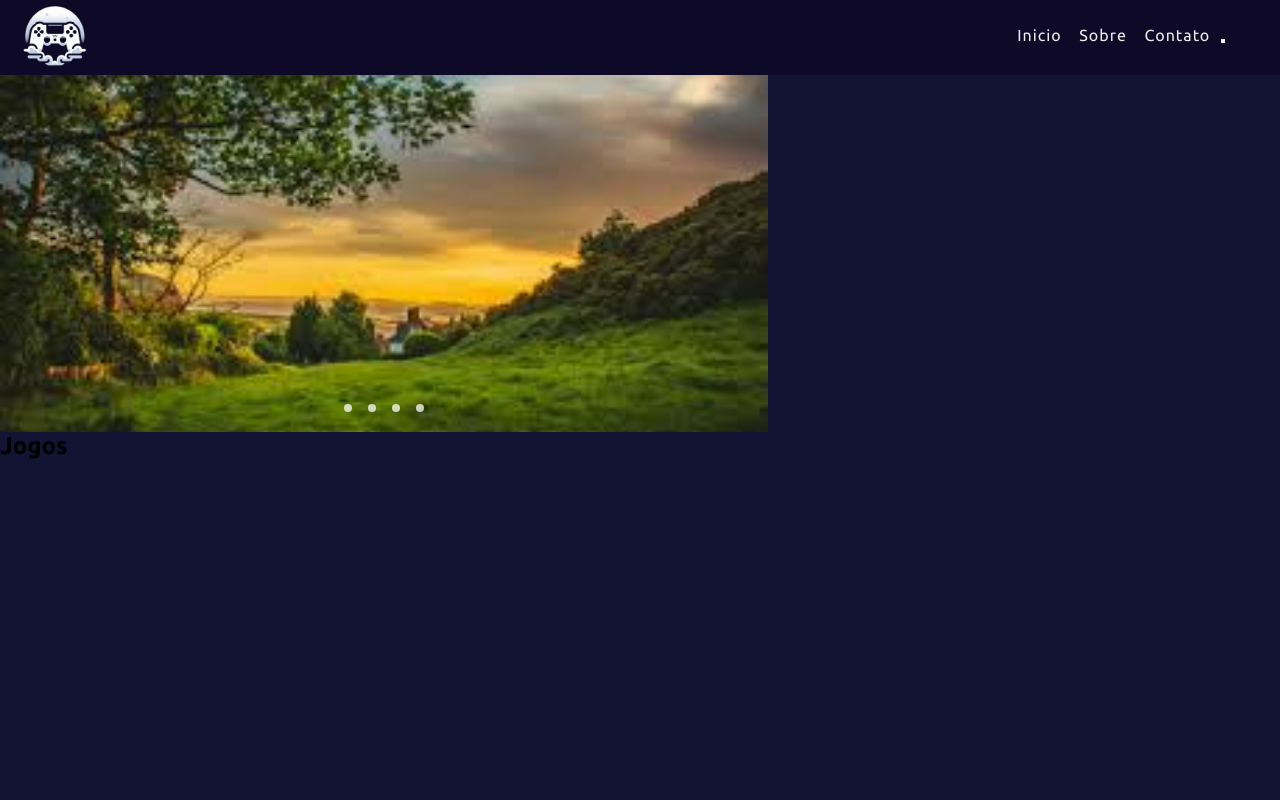
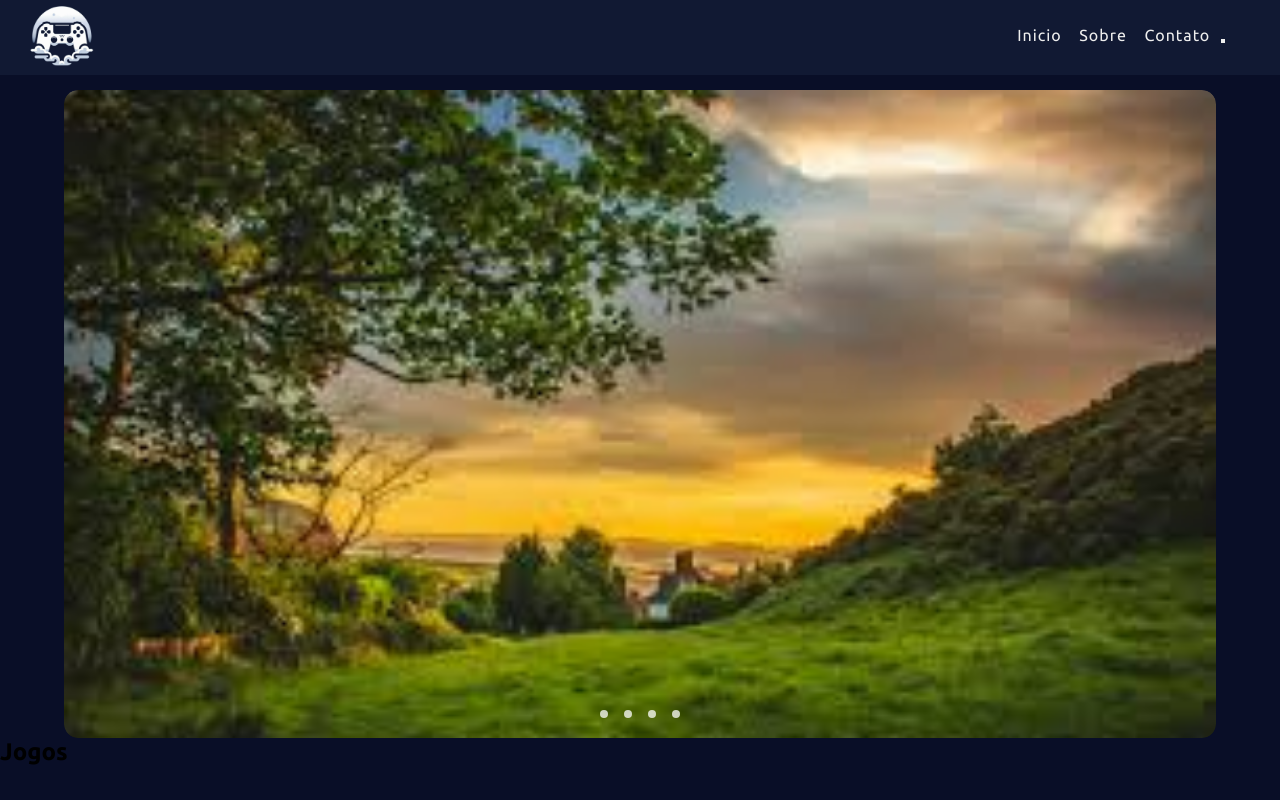
Before and after one commit to lucasbrasso/TechAcademy-2, a PHP site: page / in a window 1280 px wide. Run offline with PHP 8.4, Linux system fonts and the light colour scheme.

Commit message:
atualizacao image slier e troca de cores

```diff
--- a/GameHeaven Site/css/style.css
+++ b/GameHeaven Site/css/style.css
@@ -5,11 +5,11 @@
 }
 
 ::-webkit-scrollbar-track {
-  background-color: #111433;
+  background-color: #111933;
 }
 
 ::-webkit-scrollbar-thumb {
-  background-color: #86acff;
+  background-color: #86bcff;
   border-radius: 12px;
 }
 
@@ -17,7 +17,7 @@ header {
   z-index: 777;
   position: fixed;
   width: 100%;
-  background: #0d0927;
+  background: #111933;
   box-shadow: black;
 }
 header h1 {
@@ -44,24 +44,27 @@ header a {
   color: #EEEEEE;
 }
 header a:hover {
-  color: #86acff;
+  color: #86bcff;
   transition: 200ms;
 }
 
 .slider-wrapper {
+  margin: 0 auto;
+  padding-top: 90px;
   position: relative;
-  max-width: 48rem;
-  border-radius: 20px;
+  max-width: 72rem;
 }
 
 .slider {
   display: flex;
   aspect-ratio: 16 / 9;
-  overflow-x: auto;
+  overflow-x: hidden;
   scroll-snap-type: mandatory;
   scroll-behavior: smooth;
+  border-radius: 14px;
 }
 .slider img {
+  border-radius: 14px;
   flex: 1 0 100%;
   scroll-snap-align: start;
   object-fit: cover;
@@ -88,8 +91,12 @@ header a:hover {
   opacity: 1;
 }
 
+.grid {
+  display: grid;
+}
+
 body {
-  background-color: #111433;
+  background-color: #090e27;
 }
 
 /*# sourceMappingURL=style.css.map */
--- a/GameHeaven Site/css/style.scss
+++ b/GameHeaven Site/css/style.scss
@@ -1,6 +1,6 @@
-$primary: #0d0927;
-$secondary: #111433;
-$clear: #86acff;
+$primary: #090e27;
+$secondary: #111933;
+$clear: #86bcff;
 $font: #EEEEEE;
 
 * {
@@ -22,7 +22,7 @@ header {
     z-index: 777;
     position: fixed;
     width: 100%;
-    background: $primary;
+    background: $secondary;
     box-shadow: black;
 
     h1 {
@@ -55,17 +55,20 @@ header {
     }
     }
     .slider-wrapper {
+        margin: 0 auto;
+        padding-top: 90px;
         position: relative;
-        max-width: 48rem;
-        border-radius: 20px;
+        max-width: 72rem;
     }
     .slider {
         display: flex;
         aspect-ratio: 16 / 9;
-        overflow-x: auto;
+        overflow-x: hidden;
         scroll-snap-type: mandatory;
         scroll-behavior: smooth;
+        border-radius: 14px;
         img {
+            border-radius: 14px;
             flex: 1 0 100%;
             scroll-snap-align: start;
             object-fit: cover;
@@ -92,6 +95,11 @@ header {
             }
         }
     }
+
+    .grid {
+        display: grid;
+    }
+
     body {
-        background-color: $secondary;
+        background-color: $primary;
     }
--- a/GameHeaven Site/index.html
+++ b/GameHeaven Site/index.html
@@ -6,14 +6,18 @@
     <title>Game Heaven</title>
     <link rel="stylesheet" href="css/style.css"
     <link rel="shortcut icon" href="img/logoGH.png"
+
     <link rel="preconnect" href="https://fonts.googleapis.com">
     <link rel="preconnect" href="https://fonts.gstatic.com" crossorigin>
     <link href="https://fonts.googleapis.com/css2?family=Ubuntu:ital,wght@0,300;0,400;0,500;0,700;1,300;1,400;1,500;1,700&display=swap" rel="stylesheet">
+
 </head>
 <body>
     <header>
         <nav>
-            <img src="img/logoGH.png">
+            <a href="">
+                <img src="img/logoGH.png">
+            </a>
             <ul>
                 <li>
                     <a href="">Inicio</a>
@@ -42,9 +46,9 @@
                 <a href="#slide-4"></a>
             </div>
         </div>
-    <section id="Jogos">
+    <div class="grid">
         <h2>Jogos</h2>
-    </section>
+    </div>
 
 </body>
 </html>
```
Also changed, not shown: 1 other file.
